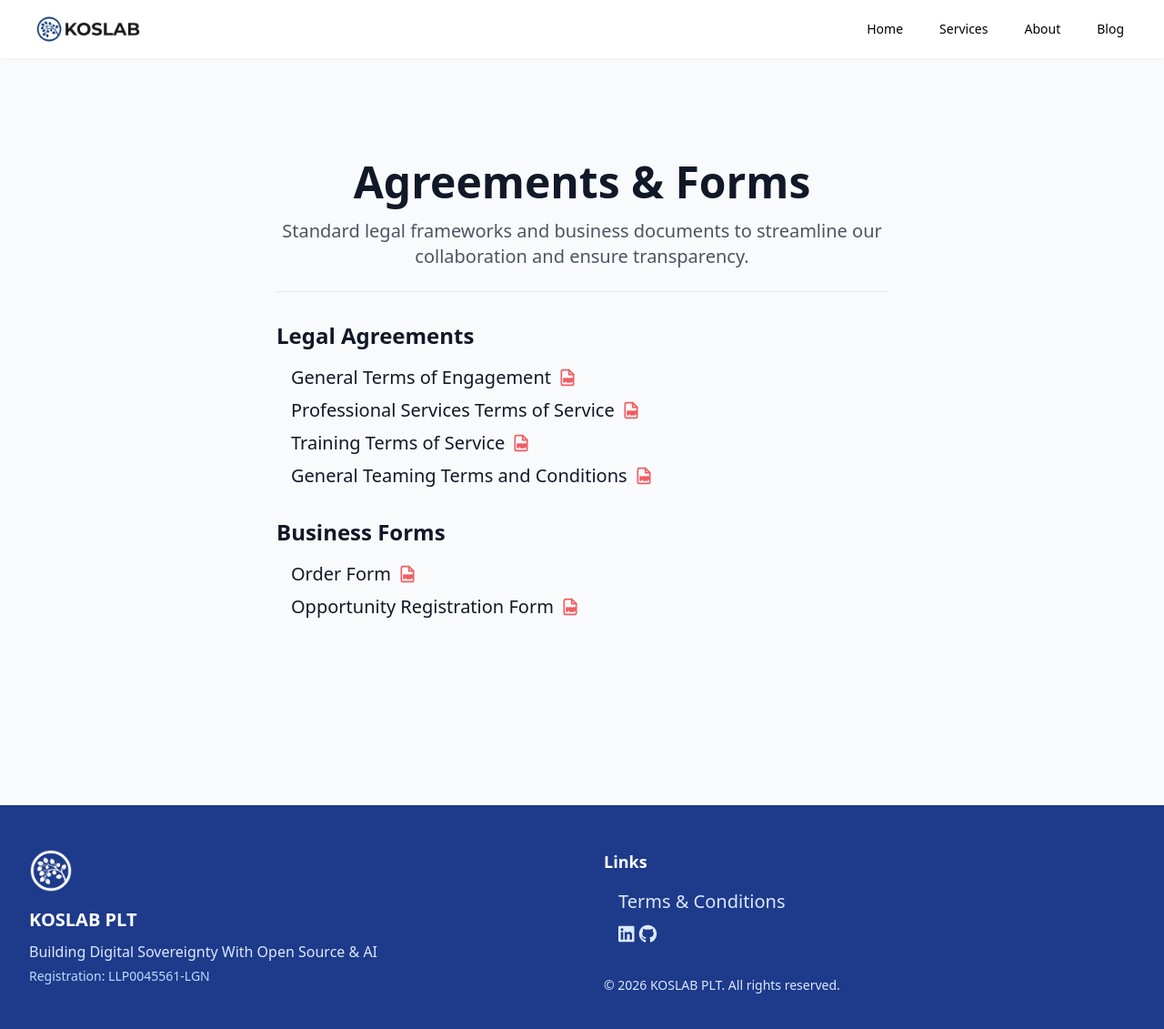
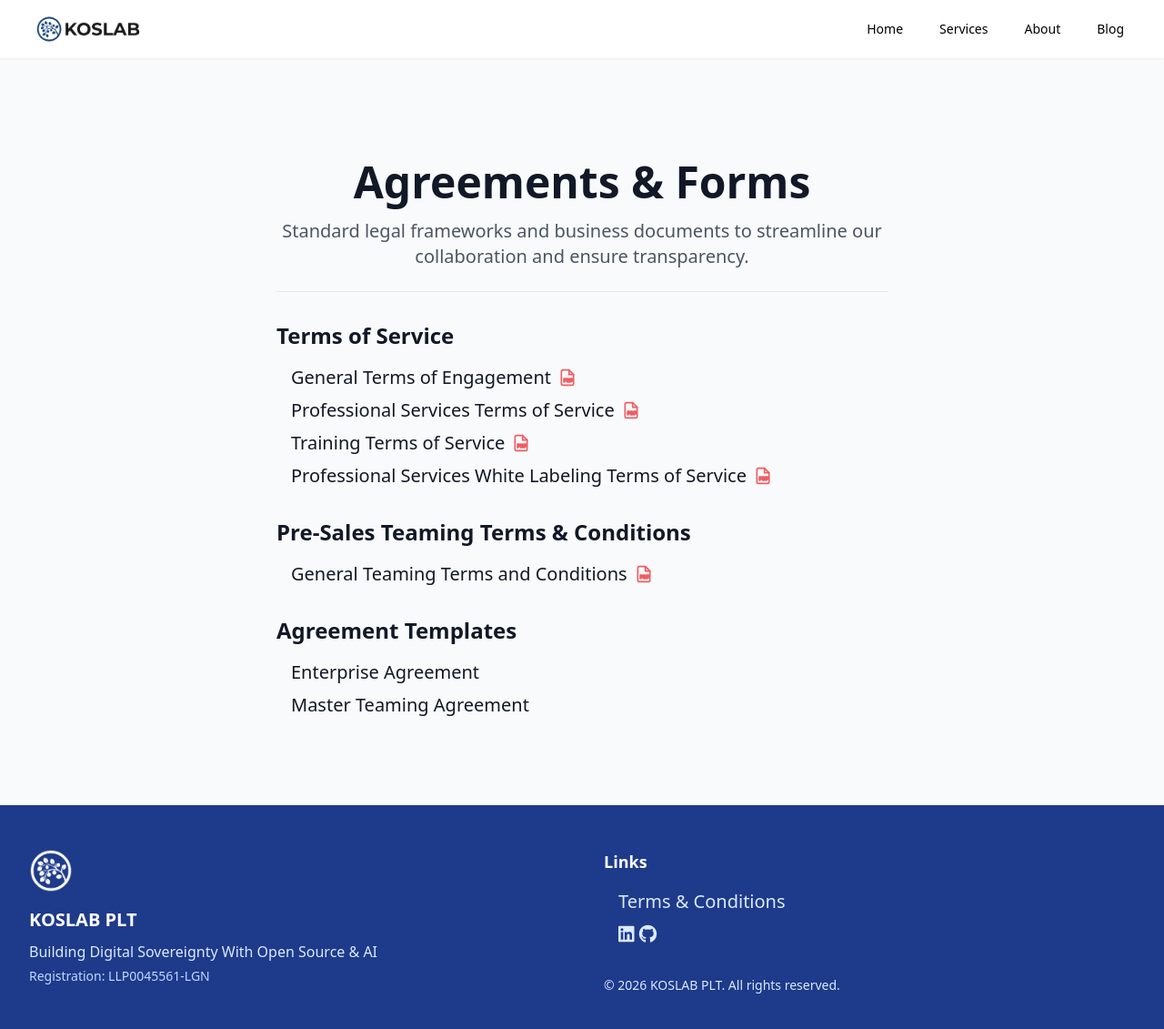
Before and after one commit to koslab/koslab.github.io, a Jekyll site: the page built from agreements/index.md, in a window 1280 px wide and 1157 px high. Shown: the top 1131 px of the window at 91% size. Built offline with Jekyll 4.4.1, drawn with Linux system fonts in a browser that asks for light colours.

Commit message:
added 20250218 agreements

```diff
--- a/agreements/index.md
+++ b/agreements/index.md
@@ -3,20 +3,39 @@ layout: default
 title: Agreements & Forms
 description: Standard legal terms and business forms for KOSLAB PLT.
 body_class: agreements-page
+general_terms_version: 20260218
+ps_terms_version: 20260218
+training_terms_version: 20260218
+whitelabel_terms_version: 20260218
+teaming_terms_version: 20260218
+ea_version: 20260218
+master_teaming_version: 20260218
 ---
 
 # Agreements & Forms
 
 Standard legal frameworks and business documents to streamline our collaboration and ensure transparency.
 
-## Legal Agreements
-
-- [General Terms of Engagement]({{ '/assets/pdfs/general-terms-of-engagement.pdf' | relative_url }}) ![PDF Icon]({{ '/assets/images/icons/pdf.svg' | relative_url }}){: .icon-download }
-- [Professional Services Terms of Service]({{ '/assets/pdfs/professional-services-tos.pdf' | relative_url }}) ![PDF Icon]({{ '/assets/images/icons/pdf.svg' | relative_url }}){: .icon-download }
-- [Training Terms of Service]({{ '/assets/pdfs/training-tos.pdf' | relative_url }}) ![PDF Icon]({{ '/assets/images/icons/pdf.svg' | relative_url }}){: .icon-download }
-- [General Teaming Terms and Conditions]({{ '/assets/pdfs/general-teaming-terms.pdf' | relative_url }}) ![PDF Icon]({{ '/assets/images/icons/pdf.svg' | relative_url }}){: .icon-download }
-
+<!--
 ## Business Forms
 
-- [Order Form]({{ '/assets/pdfs/order-form.pdf' | relative_url }}) ![PDF Icon]({{ '/assets/images/icons/pdf.svg' | relative_url }}){: .icon-download }
-- [Opportunity Registration Form]({{ '/assets/pdfs/opportunity-registration-form.pdf' | relative_url }}) ![PDF Icon]({{ '/assets/images/icons/pdf.svg' | relative_url }}){: .icon-download }
+- [Order Form]({{ '/assets/pdfs/order-form.odt' | relative_url }}) ![PDF Icon]({{ '/assets/images/icons/pdf.svg' | relative_url }}){: .icon-download }
+- [Opportunity Registration Form]({{ '/assets/pdfs/opportunity-registration-form.odt' | relative_url }}) ![PDF Icon]({{ '/assets/images/icons/pdf.svg' | relative_url }}){: .icon-download }
+
+-->
+
+## Terms of Service
+
+- [General Terms of Engagement]({{ '/assets/agreements/general-terms-of-engagement-' | append: page.general_terms_version | append: '.pdf' | relative_url }}) ![PDF Icon]({{ '/assets/images/icons/pdf.svg' | relative_url }}){: .icon-download }
+- [Professional Services Terms of Service]({{ '/assets/agreements/professional-services-tos-' | append: page.ps_terms_version | append: '.pdf' | relative_url }}) ![PDF Icon]({{ '/assets/images/icons/pdf.svg' | relative_url }}){: .icon-download }
+- [Training Terms of Service]({{ '/assets/agreements/training-tos-' | append: page.training_terms_version | append: '.pdf' | relative_url }}) ![PDF Icon]({{ '/assets/images/icons/pdf.svg' | relative_url }}){: .icon-download }
+- [Professional Services White Labeling Terms of Service]({{ '/assets/agreements/professional-services-white-labeling-agreement-' | append: page.whitelabel_terms_version | append: '.pdf' | relative_url }}) ![PDF Icon]({{ '/assets/images/icons/pdf.svg' | relative_url }}){: .icon-download }
+
+## Pre-Sales Teaming Terms & Conditions
+
+- [General Teaming Terms and Conditions]({{ '/assets/agreements/general-teaming-terms-' | append: page.teaming_terms_version | append: '.pdf' | relative_url }}) ![PDF Icon]({{ '/assets/images/icons/pdf.svg' | relative_url }}){: .icon-download }
+
+## Agreement Templates
+
+- [Enterprise Agreement]({{ '/assets/agreements/enterprise-agreement-' | append: page.ea_version | append: '.odt' | relative_url }})
+- [Master Teaming Agreement]({{ '/assets/agreements/master-teaming-agreement-' | append: page.master_teaming_version | append: '.odt' | relative_url }})
```
Also changed, not shown: 15 other files.
